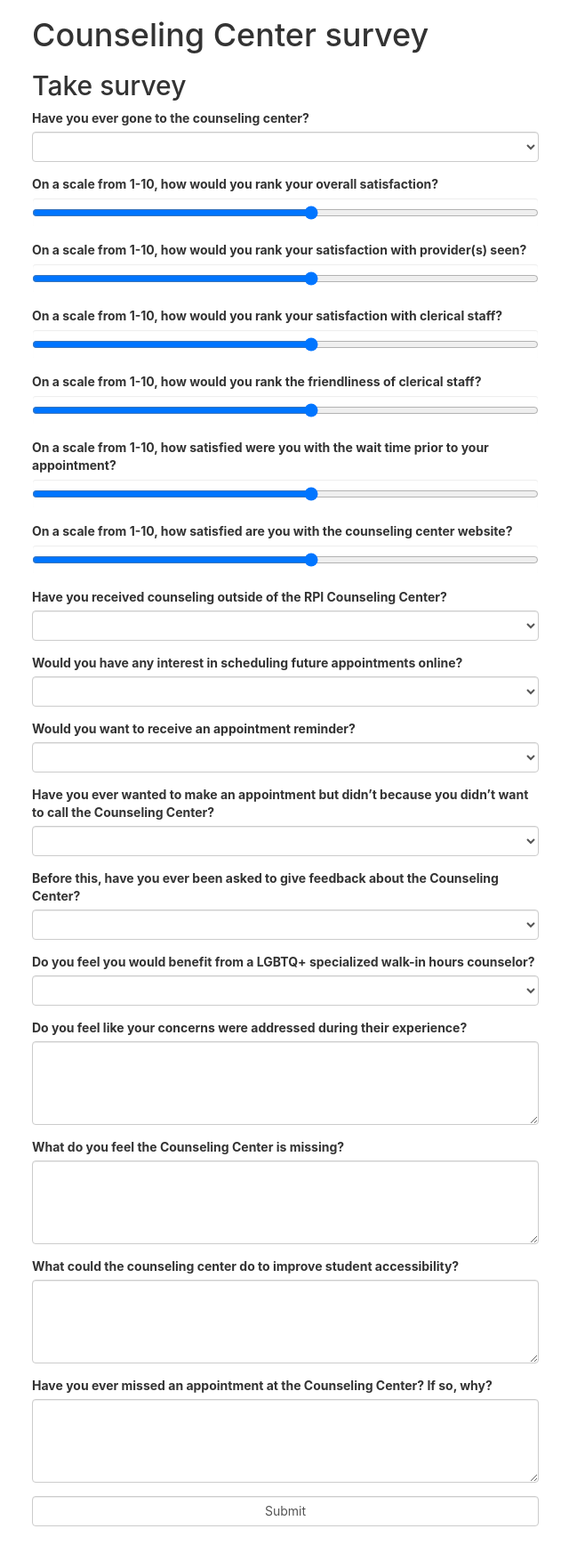
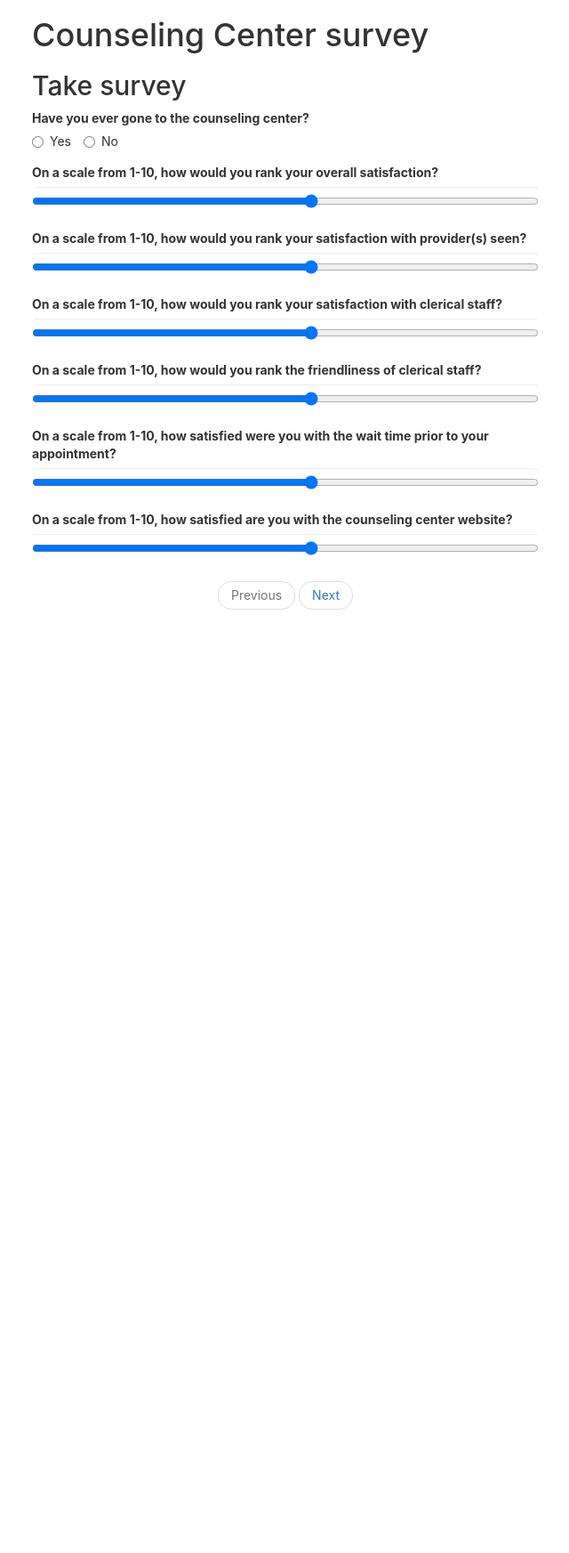
Before and after one commit to wtg/senate-survey, a Flask app: page /form in a window 1280 px wide. Shown: the whole page at 89% size, without its empty margins (319-959 px from the left). After the commit the page ends 685 px from the top, so only its background shows below. Run offline with Flask 2, Linux system fonts and the light colour scheme; the visitor is signed in with stand-in values (Sample User, id 1); some libraries are stand-ins or nearby versions.

Commit message:
Paginate; move Yes/No questions to radio buttons

```diff
--- a/templates/form.html
+++ b/templates/form.html
@@ -28,6 +28,16 @@ angular.module('questionaire', [])
 		q17: null
 	};
 
+    // pagination
+    $scope.page = 1;
+    $scope.last_page = 3;
+    $scope.next_page = function() {
+        if ($scope.page != $scope.last_page) $scope.page++;
+    }
+    $scope.previous_page = function() {
+        if ($scope.page != 1) $scope.page--;
+    }
+
 	$http.get('/data').then(function(result) {
 		angular.extend($scope.data, result.data);
 	});
@@ -37,12 +47,17 @@ angular.module('questionaire', [])
 <div ng-app="questionaire">
 	<div ng-controller="QuestionController">
 		<form action="form" method="post" id="form">
+            <div id="form-page-1" ng-show="page === 1">
     			<div class="form-group">
-				<label for="q1">Have you ever gone to the counseling center?</label>
-				<select class="form-control" name="q1" ng-model="data.q1" required="">
-					<option value="Y">Yes</option>
-					<option value="N">No</option>
-				</select>
+    				<label for="q1" class="control-label">Have you ever gone to the counseling center?</label>
+                    <div class="controls">
+                        <label class="radio-inline">
+                            <input type="radio" name="q1" ng-model="data.q1" value="Y">Yes
+                        </label>
+                        <label class="radio-inline">
+                            <input type="radio" name="q1" ng-model="data.q1" value="N">No
+                        </label>
+                    </div>
     			</div>
 
     			<div class="form-group" ng-show="data.q1 === 'Y'">
@@ -90,57 +105,85 @@ angular.module('questionaire', [])
     				<label for="q8">On a scale from 1-10, how satisfied are you with the counseling center website?</label>
     				<input class="form-control" name="q8" ng-model="data.q8" type="range" min="1" max="10">
     			</div>
+            </div>
+            <div id="form-page-2" ng-show="page === 2">
 
     			<div class="form-group">
-				<label for="q9">Have you received counseling outside of the RPI Counseling Center?</label>
-				<select class="form-control" name="q9" ng-model="data.q9" required="">
-					<option value="Y">Yes</option>
-					<option value="N">No</option>
-				</select>
+                    <label for="q9" class="control-label">Have you received counseling outside of the RPI Counseling Center?</label>
+                    <div class="controls">
+                        <label class="radio-inline">
+                            <input type="radio" name="q9" ng-model="data.q9" value="Y">Yes
+                        </label>
+                        <label class="radio-inline">
+                            <input type="radio" name="q9" ng-model="data.q9" value="N">No
+                        </label>
+                    </div>
     			</div>
 
     			<div class="form-group">
-				<label for="q10">Would you have any interest in scheduling future appointments online?</label>
-				<select class="form-control" name="q10" ng-model="data.q10" required="">
-					<option value="Y">Yes</option>
-					<option value="N">No</option>
-				</select>
+                    <label for="q10" class="control-label">Would you have any interest in scheduling future appointments online?</label>
+                    <div class="controls">
+                        <label class="radio-inline">
+                            <input type="radio" name="q10" ng-model="data.q10" value="Y">Yes
+                        </label>
+                        <label class="radio-inline">
+                            <input type="radio" name="q10" ng-model="data.q10" value="N">No
+                        </label>
+                    </div>
     			</div>
 
     			<div class="form-group">
-				<label for="q11">Would you want to receive an appointment reminder?</label>
-				<select class="form-control" name="q11" ng-model="data.q11" required="">
-					<option value="Y">Yes</option>
-					<option value="N">No</option>
-				</select>
+                    <label for="q11" class="control-label">Would you want to receive an appointment reminder?</label>
+                    <div class="controls">
+                        <label class="radio-inline">
+                            <input type="radio" name="q11" ng-model="data.q11" value="Y">Yes
+                        </label>
+                        <label class="radio-inline">
+                            <input type="radio" name="q11" ng-model="data.q11" value="N">No
+                        </label>
+                    </div>
     			</div>
 
     			<div class="form-group">
-				<label for="q12">Have you ever wanted to make an appointment but didn’t because you didn’t want to call the Counseling Center?</label>
-				<select class="form-control" name="q12" ng-model="data.q12" required="">
-					<option value="Y">Yes</option>
-					<option value="N">No</option>
-				</select>
+                    <label for="q12" class="control-label">Have you ever wanted to make an appointment but didn’t because you didn’t want to call the Counseling Center?</label>
+                    <div class="controls">
+                        <label class="radio-inline">
+                            <input type="radio" name="q12" ng-model="data.q12" value="Y">Yes
+                        </label>
+                        <label class="radio-inline">
+                            <input type="radio" name="q12" ng-model="data.q12" value="N">No
+                        </label>
+                    </div>
     			</div>
 
     			<div class="form-group">
-				<label for="q13">Before this, have you ever been asked to give feedback about the Counseling Center?</label>
-				<select class="form-control" name="q13" ng-model="data.q13" required="">
-					<option value="Y">Yes</option>
-					<option value="N">No</option>
-				</select>
+                    <label for="q13" class="control-label">Before this, have you ever been asked to give feedback about the Counseling Center?</label>
+                    <div class="controls">
+                        <label class="radio-inline">
+                            <input type="radio" name="q13" ng-model="data.q13" value="Y">Yes
+                        </label>
+                        <label class="radio-inline">
+                            <input type="radio" name="q13" ng-model="data.q13" value="N">No
+                        </label>
+                    </div>
     			</div>
 
     			<div class="form-group">
-				<label for="q14">Do you feel you would benefit from a LGBTQ+ specialized walk-in hours counselor?</label>
-				<select class="form-control" name="q14" ng-model="data.q14" required="">
-					<option value="Y">Yes</option>
-					<option value="N">No</option>
-				</select>
+                    <label for="q14" class="control-label">Do you feel you would benefit from a LGBTQ+ specialized walk-in hours counselor?</label>
+                    <div class="controls">
+                        <label class="radio-inline">
+                            <input type="radio" name="q14" ng-model="data.q14" value="Y">Yes
+                        </label>
+                        <label class="radio-inline">
+                            <input type="radio" name="q14" ng-model="data.q14" value="N">No
+                        </label>
                     </div>
+    			</div>
+            </div>
+            <div id="form-page-3" ng-show="page === 3">
 
     			<div class="form-group">
-				<label for="q15">Do you feel like your concerns were addressed during their experience?</label>
+    				<label for="q15">Do you feel like your concerns were addressed during your experience?</label>
     				<textarea class="form-control" name="q15" ng-model="data.q15" rows="4" cols="50">
     				</textarea>
     			</div>
@@ -164,6 +207,15 @@ angular.module('questionaire', [])
     			</div>
 
             <input class="form-control" type="submit" id="submit" value="Submit" />
+            </div>
+
+            <nav>
+                <ul class="pager">
+                    <li ng-class="{'disabled': page === 1}" ng-click="previous_page()"><a href="#">Previous</a></li>
+                    <li ng-class="{'disabled': page === last_page}" ng-click="next_page()"><a href="#">Next</a></li>
+                </ul>
+            </nav>
+
 		</form>
 	</div>
 </div>
```
Lines whose indentation alone changed are shown as unchanged.
